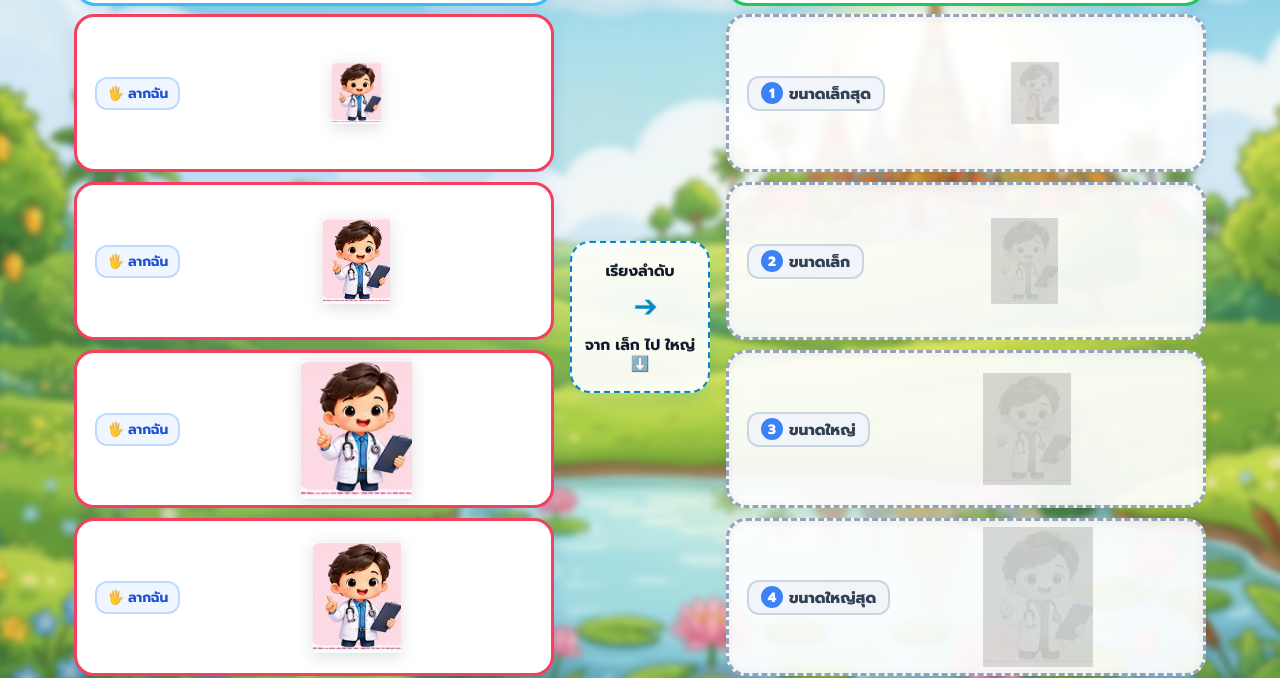
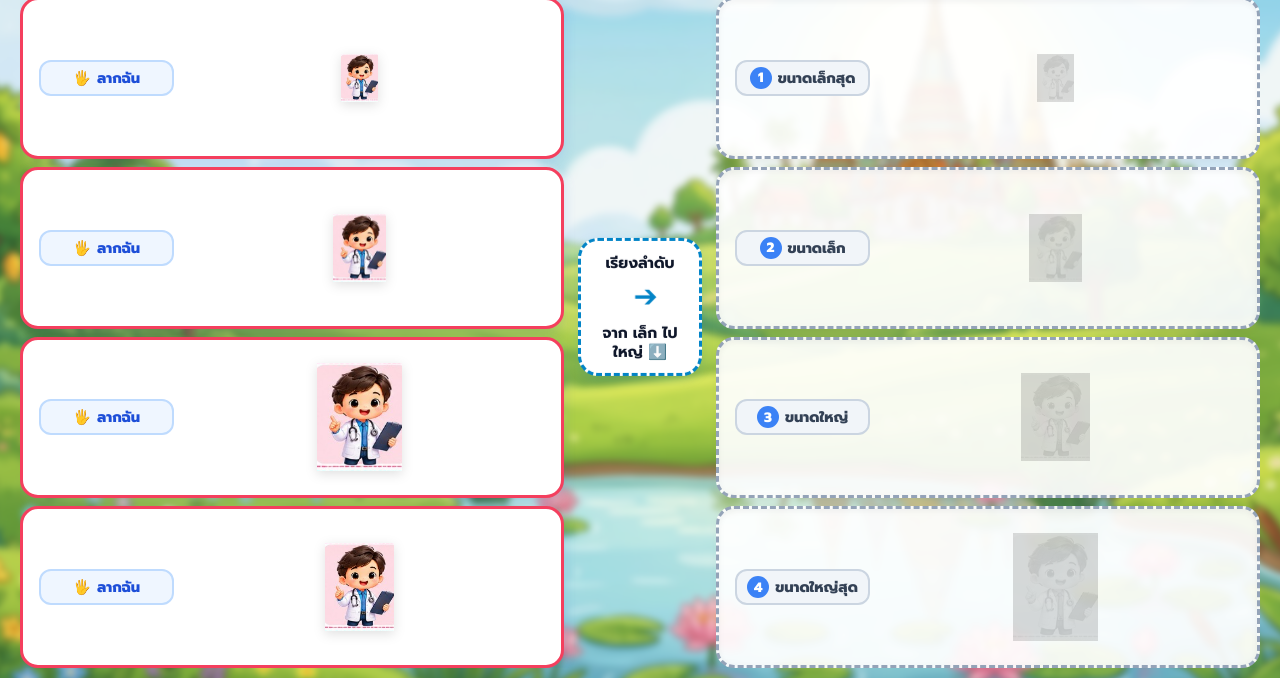
Before and after one commit to bilanphoto/As11, a plain HTML site: page size-sorting.html in a window 1280 px wide. Shown: the part 122-800 px from the top of the page. Drawn offline with Linux system fonts and the light colour scheme.

Commit message:
Fix size game layout: eliminate bottom overflow and align left/right cards perfectly

```diff
--- a/css/size-game.css
+++ b/css/size-game.css
@@ -35,20 +35,47 @@
   object-fit: cover;
 }
 
+/* Container adjustments to eliminate overflow */
+.game-viewport {
+  position: relative;
+  width: 100vw;
+  height: 100vh;
+  display: flex;
+  flex-direction: column;
+  justify-content: flex-start;
+  align-items: center;
+  padding: 8px 18px 10px 18px;
+  overflow: hidden;
+  background-color: transparent;
+  box-sizing: border-box;
+}
+
+.game-header {
+  width: 100%;
+  max-width: 1240px;
+  display: flex;
+  align-items: center;
+  justify-content: space-between;
+  z-index: 10;
+  margin-bottom: 4px;
+}
+
 /* Main Playing Board for Size Sorting */
 .size-board {
   flex: 1;
+  min-height: 0;
+  height: 100%;
   width: 100%;
   max-width: 1240px;
   display: grid;
-  grid-template-columns: minmax(340px, 480px) 140px minmax(340px, 480px);
-  gap: 16px;
+  grid-template-columns: 1fr 124px 1fr;
+  gap: 14px;
   align-items: stretch;
   justify-content: center;
-  padding: 6px 0 12px 0;
+  padding: 0;
+  margin: 0;
   z-index: 5;
-  height: calc(100vh - 90px);
-  max-height: 840px;
+  overflow: hidden;
 }
 
 /* Vertical Columns */
@@ -56,6 +83,7 @@
   display: flex;
   flex-direction: column;
   height: 100%;
+  min-height: 0;
   gap: 8px;
 }
 
@@ -64,8 +92,11 @@
   background: #ffffff;
   border: 3px solid #38bdf8;
   border-radius: 30px;
-  padding: 6px 16px;
-  font-size: 1.05rem;
+  height: 38px;
+  min-height: 38px;
+  box-sizing: border-box;
+  padding: 0 16px;
+  font-size: 1rem;
   font-weight: 700;
   color: #0369a1;
   text-align: center;
@@ -82,25 +113,35 @@
   color: #15803d;
 }
 
-/* Left Cards Vertical Container (4 cards stacked) */
-.size-cards-grid {
+/* Left Cards & Right Slots Containers (Exactly 4 equal rows matching in height) */
+.size-cards-grid,
+.size-slots-container {
   flex: 1;
+  min-height: 0;
   display: grid;
   grid-template-rows: repeat(4, 1fr);
-  gap: 10px;
+  gap: 8px;
 }
 
-/* Individual Drag Card on Left */
-.size-card {
+/* Individual Drag Card on Left & Drop Slot on Right (Exact identical dimensions) */
+.size-card,
+.size-slot {
   position: relative;
-  background: #ffffff;
-  border: 3.5px solid #60a5fa;
-  border-radius: 20px;
-  box-shadow: 0 6px 16px rgba(37, 99, 235, 0.16);
+  height: 100%;
+  min-height: 0;
+  box-sizing: border-box;
+  border-radius: 18px;
   display: flex;
   align-items: center;
   justify-content: space-between;
-  padding: 6px 18px;
+  padding: 4px 16px;
+  overflow: hidden;
+}
+
+.size-card {
+  background: #ffffff;
+  border: 3.5px solid #60a5fa;
+  box-shadow: 0 4px 14px rgba(37, 99, 235, 0.14);
   cursor: grab;
   touch-action: none;
   user-select: none;
@@ -108,13 +149,12 @@
               box-shadow 0.2s ease,
               border-color 0.2s ease,
               opacity 0.25s ease;
-  overflow: hidden;
 }
 
 .size-card:hover {
-  transform: translateY(-2px) scale(1.02);
+  transform: translateY(-2px) scale(1.015);
   border-color: #2563eb;
-  box-shadow: 0 10px 22px rgba(37, 99, 235, 0.28);
+  box-shadow: 0 8px 18px rgba(37, 99, 235, 0.25);
 }
 
 .size-card:active,
@@ -124,38 +164,81 @@
   transform: scale(0.96);
 }
 
-/* Size card image wrap */
-.size-card-img-wrap {
+.size-slot {
+  background: var(--size-slot-bg);
+  border: 3.5px dashed #94a3b8;
+  box-shadow: inset 0 2px 6px rgba(15, 23, 42, 0.05), 0 3px 10px rgba(0, 0, 0, 0.04);
+  transition: all 0.25s cubic-bezier(0.34, 1.56, 0.64, 1);
+}
+
+/* Symmetrical Badges on both Left and Right with Identical Width */
+.drag-handle-badge,
+.size-slot-badge {
+  flex: 0 0 135px;
+  width: 135px;
+  height: 36px;
+  box-sizing: border-box;
+  border-radius: 12px;
+  font-size: 0.9rem;
+  font-weight: 800;
+  display: flex;
+  align-items: center;
+  justify-content: center;
+  gap: 6px;
+  pointer-events: none;
+  text-align: center;
+}
+
+.drag-handle-badge {
+  background: #eff6ff;
+  border: 2px solid #bfdbfe;
+  color: #1d4ed8;
+}
+
+.size-slot-badge {
+  background: #f1f5f9;
+  border: 2px solid #cbd5e1;
+  color: #334155;
+}
+
+.size-slot-badge .order-num {
+  width: 22px;
+  height: 22px;
+  background: #3b82f6;
+  color: #ffffff;
+  border-radius: 50%;
+  display: inline-flex;
+  align-items: center;
+  justify-content: center;
+  font-size: 0.85rem;
+  font-weight: 800;
+}
+
+/* Centered Character Image Area */
+.size-card-img-wrap,
+.size-slot-target {
   flex: 1;
   height: 100%;
   display: flex;
   align-items: center;
   justify-content: center;
   pointer-events: none;
+  position: relative;
+  overflow: hidden;
 }
 
-.size-card-img {
+.size-card-img,
+.size-slot-silhouette,
+.placed-character-img {
   max-width: 100%;
   max-height: 100%;
   object-fit: contain;
-  filter: drop-shadow(0 4px 8px rgba(0, 0, 0, 0.12));
   transition: transform 0.2s ease;
   pointer-events: none;
 }
 
-/* Drag Handle Badge */
-.drag-handle-badge {
-  background: #eff6ff;
-  border: 2px solid #bfdbfe;
-  border-radius: 12px;
-  padding: 4px 10px;
-  font-size: 0.85rem;
-  font-weight: 700;
-  color: #1d4ed8;
-  display: flex;
-  align-items: center;
-  gap: 4px;
-  pointer-events: none;
+.size-card-img {
+  filter: drop-shadow(0 3px 6px rgba(0, 0, 0, 0.12));
 }
 
 /* Card matched state on left */
@@ -173,81 +256,33 @@
   color: #15803d;
 }
 
-/* Center Guide Pill */
-.size-guide-pill {
-  padding: 18px 12px;
-  text-align: center;
-  gap: 8px;
+/* Center Guide Column & Pill */
+.center-guide-column {
+  display: flex;
+  flex-direction: column;
+  align-items: center;
+  justify-content: center;
+  height: 100%;
 }
 
-/* Right Drop Slots Container (4 Slots Stacked Top-to-Bottom: 1 (Smallest) to 4 (Largest)) */
-.size-slots-container {
-  flex: 1;
-  display: grid;
-  grid-template-rows: repeat(4, 1fr);
-  gap: 10px;
-}
-
-/* Individual Drop Zone Slot */
-.size-slot {
-  position: relative;
-  background: var(--size-slot-bg);
-  border: 3.5px dashed #94a3b8;
+.size-guide-pill {
+  background: #ffffff;
+  border: 3px dashed #0284c7;
   border-radius: 20px;
-  box-shadow: inset 0 2px 8px rgba(15, 23, 42, 0.06), 0 4px 12px rgba(0, 0, 0, 0.05);
+  padding: 12px 6px;
+  text-align: center;
+  gap: 6px;
+  box-shadow: 0 4px 12px rgba(2, 132, 199, 0.15);
   display: flex;
-  align-items: center;
-  justify-content: space-between;
-  padding: 6px 18px;
-  transition: all 0.25s cubic-bezier(0.34, 1.56, 0.64, 1);
-  overflow: hidden;
-}
-
-/* Slot Level Label Badge */
-.size-slot-badge {
-  background: #f1f5f9;
-  border: 2px solid #cbd5e1;
-  border-radius: 12px;
-  padding: 4px 12px;
-  font-size: 0.95rem;
-  font-weight: 800;
-  color: #334155;
-  display: flex;
-  align-items: center;
-  gap: 6px;
-  pointer-events: none;
-}
-
-.size-slot-badge .order-num {
-  width: 22px;
-  height: 22px;
-  background: #3b82f6;
-  color: #ffffff;
-  border-radius: 50%;
-  display: inline-flex;
+  flex-direction: column;
   align-items: center;
   justify-content: center;
-  font-size: 0.85rem;
-  font-weight: 800;
-}
-
-/* Silhouette / Target Area in Slot */
-.size-slot-target {
-  flex: 1;
-  height: 100%;
-  display: flex;
-  align-items: center;
-  justify-content: center;
-  pointer-events: none;
-  position: relative;
 }
 
 /* Dotted guide silhouette outline inside target */
 .size-slot-silhouette {
   opacity: 0.22;
   filter: grayscale(1) brightness(0.4);
-  max-width: 100%;
-  max-height: 100%;
   object-fit: contain;
   transition: opacity 0.25s ease;
 }
--- a/js/professions-data.js
+++ b/js/professions-data.js
@@ -95,8 +95,8 @@ const PROFESSIONS_DATA = [
 ];
 
 const SIZE_LEVELS = [
-  { level: 1, label: 'ขนาดเล็กสุด', tag: 'เล็กสุด', scale: 0.52, height: 62 },
-  { level: 2, label: 'ขนาดเล็ก', tag: 'เล็ก', scale: 0.72, height: 86 },
-  { level: 3, label: 'ขนาดใหญ่', tag: 'ใหญ่', scale: 0.92, height: 112 },
-  { level: 4, label: 'ขนาดใหญ่สุด', tag: 'ใหญ่สุด', scale: 1.15, height: 140 }
+  { level: 1, label: 'ขนาดเล็กสุด', tag: 'เล็กสุด', scale: 0.48, height: 48 },
+  { level: 2, label: 'ขนาดเล็ก', tag: 'เล็ก', scale: 0.65, height: 68 },
+  { level: 3, label: 'ขนาดใหญ่', tag: 'ใหญ่', scale: 0.85, height: 88 },
+  { level: 4, label: 'ขนาดใหญ่สุด', tag: 'ใหญ่สุด', scale: 1.05, height: 108 }
 ];
--- a/size-sorting.html
+++ b/size-sorting.html
@@ -5,7 +5,7 @@
   <meta name="viewport" content="width=device-width, initial-scale=1.0, maximum-scale=1.0, user-scalable=no">
   <title>เกมเรียงลำดับขนาด เล็ก-ใหญ่ (อาชีพอาเซียน) สำหรับเด็กอนุบาล</title>
   <link rel="stylesheet" href="css/style.css?v=2">
-  <link rel="stylesheet" href="css/size-game.css?v=2">
+  <link rel="stylesheet" href="css/size-game.css?v=3">
   <link rel="preconnect" href="https://fonts.googleapis.com">
   <link rel="preconnect" href="https://fonts.gstatic.com" crossorigin>
   <link href="https://fonts.googleapis.com/css2?family=Prompt:wght@400;600;700;800&family=Mitr:wght@500;700&display=swap" rel="stylesheet">
```
